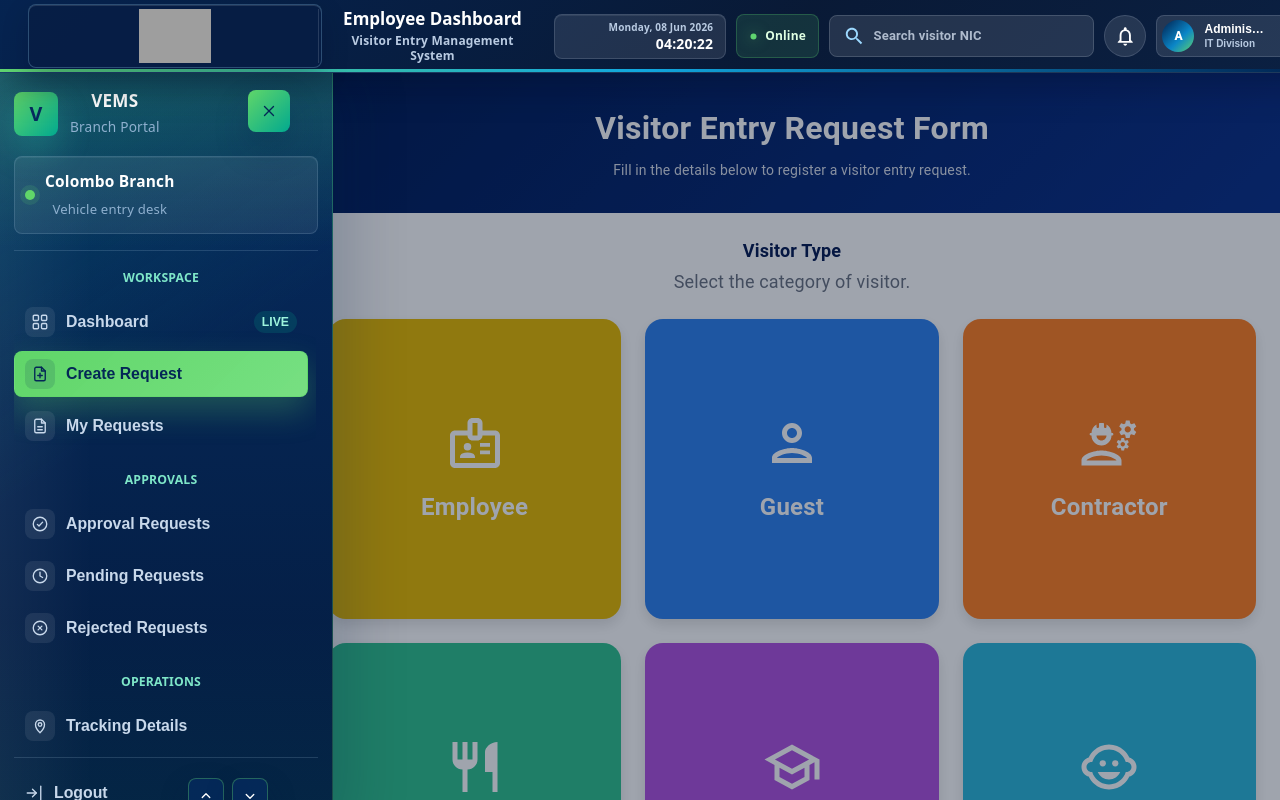
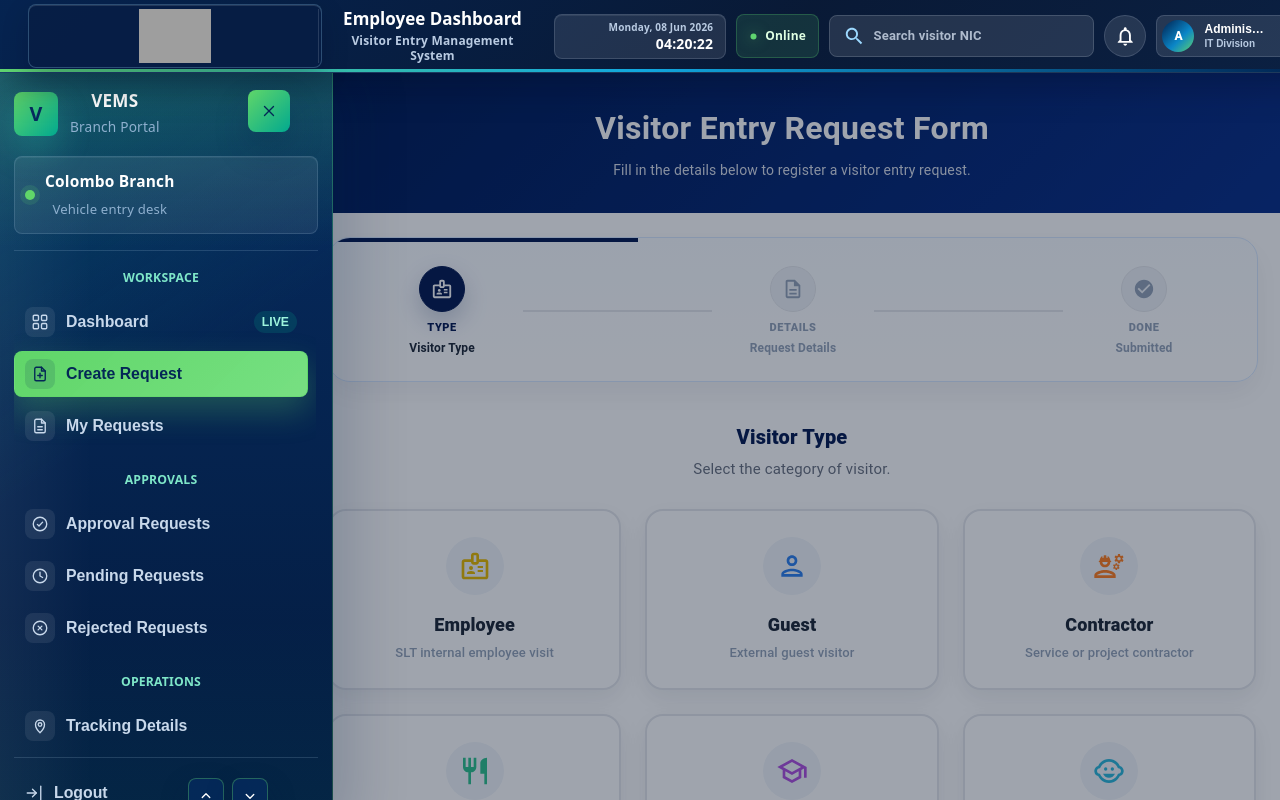
Before and after one commit to SLTVEMS/vems, a React (Vite) app in the folder frontend/: page / in a window 1280 px wide. Built offline with nearby package versions, Linux system fonts and the light colour scheme; grey boxes are pictures that could not be loaded.

Commit message:
add progress tracker and change the visitor type cards

```diff
--- /dev/null
+++ b/frontend/src/components/FormProgressTracker.jsx
@@ -0,0 +1,177 @@
+import { Box, Typography } from "@mui/material";
+
+import BadgeOutlinedIcon from "@mui/icons-material/BadgeOutlined";
+import DescriptionOutlinedIcon from "@mui/icons-material/DescriptionOutlined";
+import CheckCircleIcon from "@mui/icons-material/CheckCircle";
+
+const steps = [
+  {
+    label: "TYPE",
+    title: "Visitor Type",
+    icon: BadgeOutlinedIcon,
+  },
+  {
+    label: "DETAILS",
+    title: "Request Details",
+    icon: DescriptionOutlinedIcon,
+  },
+  {
+    label: "DONE",
+    title: "Submitted",
+    icon: CheckCircleIcon,
+  },
+];
+
+function FormProgressTracker({
+  activeStep = 0,
+  activeColor = "#071B52",
+}) {
+  return (
+    <Box
+      sx={{
+        width: "100%",
+        mb: 5,
+        borderRadius: "22px",
+        border: "1px solid #D7E8FF",
+        background:
+          "linear-gradient(180deg, #F8FBFF 0%, #FFFFFF 100%)",
+        boxShadow: "0 12px 30px rgba(15, 23, 42, 0.06)",
+        overflow: "hidden",
+      }}
+    >
+      <Box
+        sx={{
+          height: "4px",
+          width: `${((activeStep + 1) / steps.length) * 100}%`,
+          background: activeColor,
+          transition: "width 0.35s ease",
+        }}
+      />
+
+      <Box
+        sx={{
+          px: {
+            xs: 2,
+            md: 6,
+          },
+          py: 3,
+          display: "flex",
+          alignItems: "center",
+          justifyContent: "center",
+        }}
+      >
+        {steps.map((step, index) => {
+          const StepIcon = step.icon;
+
+          const isActive = index === activeStep;
+          const isCompleted = index < activeStep;
+
+          return (
+            <Box
+              key={step.label}
+              sx={{
+                display: "flex",
+                alignItems: "center",
+                flex:
+                  index === steps.length - 1
+                    ? "0 0 auto"
+                    : "1 1 auto",
+              }}
+            >
+              <Box
+                sx={{
+                  minWidth: {
+                    xs: 80,
+                    md: 130,
+                  },
+                  display: "flex",
+                  flexDirection: "column",
+                  alignItems: "center",
+                  textAlign: "center",
+                }}
+              >
+                <Box
+                  sx={{
+                    width: 44,
+                    height: 44,
+                    borderRadius: "50%",
+                    display: "flex",
+                    alignItems: "center",
+                    justifyContent: "center",
+                    background:
+                      isActive || isCompleted
+                        ? activeColor
+                        : "#EEF2F7",
+                    color:
+                      isActive || isCompleted
+                        ? "#FFFFFF"
+                        : "#94A3B8",
+                    border:
+                      isActive || isCompleted
+                        ? `1px solid ${activeColor}`
+                        : "1px solid #E5E7EB",
+                    boxShadow: isActive
+                      ? `0 10px 24px ${activeColor}35`
+                      : "none",
+                    transition: "all 0.25s ease",
+                  }}
+                >
+                  <StepIcon sx={{ fontSize: 22 }} />
+                </Box>
+
+                <Typography
+                  sx={{
+                    mt: 1,
+                    fontSize: "11px",
+                    fontWeight: 800,
+                    letterSpacing: "0.5px",
+                    color:
+                      isActive || isCompleted
+                        ? activeColor
+                        : "#94A3B8",
+                  }}
+                >
+                  {step.label}
+                </Typography>
+
+                <Typography
+                  sx={{
+                    mt: 0.3,
+                    fontSize: {
+                      xs: "11px",
+                      md: "12px",
+                    },
+                    fontWeight: 700,
+                    color: isActive ? "#1F2937" : "#94A3B8",
+                  }}
+                >
+                  {step.title}
+                </Typography>
+              </Box>
+
+              {index !== steps.length - 1 && (
+                <Box
+                  sx={{
+                    flex: 1,
+                    height: "2px",
+                    mx: {
+                      xs: 1,
+                      md: 2,
+                    },
+                    background:
+                      index < activeStep
+                        ? activeColor
+                        : "#E5E7EB",
+                    transition: "all 0.25s ease",
+                  }}
+                />
+              )}
+            </Box>
+          );
+        })}
+      </Box>
+    </Box>
+  );
+}
+
+export default FormProgressTracker;
--- a/frontend/src/components/VisitorTypeSection.jsx
+++ b/frontend/src/components/VisitorTypeSection.jsx
@@ -7,103 +7,205 @@ import RestaurantOutlinedIcon from "@mui/icons-material/RestaurantOutlined";
 import SchoolOutlinedIcon from "@mui/icons-material/SchoolOutlined";
 import ChildCareOutlinedIcon from "@mui/icons-material/ChildCareOutlined";
 import BadgeOutlinedIcon from "@mui/icons-material/BadgeOutlined";
+import CheckCircleIcon from "@mui/icons-material/CheckCircle";
 
 const visitorTypes = [
   {
     label: "Employee",
-    color: "#e7b900",
-    icon: <BadgeOutlinedIcon sx={{ fontSize: 60 }} />,
+    description: "SLT internal employee visit",
+    color: "#E7B900",
+    tint: "#FFF8D6",
+    icon: <BadgeOutlinedIcon />,
   },
   {
     label: "Guest",
+    description: "External guest visitor",
     color: "#2F80ED",
-    icon: <PersonOutlinedIcon sx={{ fontSize: 60 }} />,
+    tint: "#EFF6FF",
+    icon: <PersonOutlinedIcon />,
   },
   {
     label: "Contractor",
+    description: "Service or project contractor",
     color: "#FF7F22",
-    icon: <EngineeringOutlinedIcon sx={{ fontSize: 60 }} />,
+    tint: "#FFF3E8",
+    icon: <EngineeringOutlinedIcon />,
   },
   {
     label: "Canteen",
+    description: "Canteen related visitor",
     color: "#30C28E",
-    icon: <RestaurantOutlinedIcon sx={{ fontSize: 60 }} />,
+    tint: "#ECFDF5",
+    icon: <RestaurantOutlinedIcon />,
   },
   {
     label: "Trainee",
+    description: "Trainee visitor entry",
     color: "#AF52DE",
-    icon: <SchoolOutlinedIcon sx={{ fontSize: 60 }} />,
+    tint: "#F8EDFF",
+    icon: <SchoolOutlinedIcon />,
   },
   {
     label: "Emp. Child",
+    description: "Employee child entry request",
     color: "#2DB7D9",
-    icon: <ChildCareOutlinedIcon sx={{ fontSize: 60 }} />,
+    tint: "#ECFEFF",
+    icon: <ChildCareOutlinedIcon />,
   },
 ];
+
+const SectionWrapper = styled.div`
+  width: 100%;
+`;
 
 const CardContainer = styled.div`
   display: grid;
   grid-template-columns: repeat(3, minmax(280px, 1fr));
-  justify-content: center;
   gap: 24px;
-  margin-top: 24px;
+  margin-top: 28px;
   width: 100%;
 
   @media (max-width: 1200px) {
-    grid-template-columns: repeat(2, minmax(340px, 340px));
+    grid-template-columns: repeat(2, minmax(280px, 1fr));
   }
 
   @media (max-width: 768px) {
-    grid-template-columns: minmax(280px, 340px);
+    grid-template-columns: 1fr;
   }
 `;
 
-const TypeCard = styled.div`
-  height: 300px;
+const TypeCard = styled.button`
+  position: relative;
+  min-height: 175px;
   width: 100%;
+  padding: 26px 24px;
   border-radius: 18px;
+  overflow: hidden;
 
-  background: ${(props) => props.$bg};
+  border: 2px solid
+    ${(props) => (props.$active ? props.$color : "#E5E7EB")};
+
+  background: ${(props) => (props.$active ? props.$tint : "#FFFFFF")};
 
   display: flex;
   flex-direction: column;
   justify-content: center;
   align-items: center;
 
-  color: white;
   cursor: pointer;
+  outline: none;
+  text-align: center;
+
+  box-shadow: ${(props) =>
+    props.$active
+      ? `0 14px 30px ${props.$color}26`
+      : "0 8px 24px rgba(15, 23, 42, 0.08)"};
 
   transition: all 0.25s ease;
 
-  border: ${(props) =>
-    props.$active
-      ? "3px solid rgba(255,255,255,0.95)"
-      : "none"};
-
-  box-shadow: ${(props) =>
-    props.$active
-      ? "0px 10px 24px rgba(0,0,0,0.18)"
-      : "0px 6px 14px rgba(0,0,0,0.12)"};
+  &::after {
+    content: "";
+    position: absolute;
+    left: 50%;
+    bottom: 0;
+    width: ${(props) => (props.$active ? "100%" : "0")};
+    height: 4px;
+    background: ${(props) => props.$color};
+    transform: translateX(-50%);
+    border-radius: 999px 999px 0 0;
+    transition: width 0.35s ease;
+  }
 
   &:hover {
-    transform: translateY(-4px);
-    box-shadow: 0px 16px 30px rgba(0,0,0,0.18);
+    transform: translateY(-5px);
+    border-color: ${(props) => props.$color};
+    background: ${(props) => props.$tint};
+    box-shadow: 0 18px 36px rgba(15, 23, 42, 0.14);
+  }
+
+  &:hover::after {
+    width: 100%;
+  }
+
+  &:active {
+    transform: translateY(-2px) scale(0.99);
   }
 `;
 
-function VisitorTypeSection({ formik }) {
+const IconCircle = styled.div`
+  width: 58px;
+  height: 58px;
+  border-radius: 50%;
+
+  display: flex;
+  align-items: center;
+  justify-content: center;
+
+  background: ${(props) =>
+    props.$active ? props.$color : "#F1F5F9"};
+
+  color: ${(props) =>
+    props.$active ? "#FFFFFF" : props.$color};
+
+  transition: all 0.25s ease;
+
+  .MuiSvgIcon-root {
+    font-size: 32px;
+  }
+
+  ${TypeCard}:hover & {
+    background: ${(props) => props.$color};
+    color: #ffffff;
+    transform: scale(1.07);
+  }
+`;
+
+const CheckMark = styled.div`
+  position: absolute;
+  top: 14px;
+  right: 14px;
+  color: ${(props) => props.$color};
+  animation: popIn 0.25s ease;
+
+  .MuiSvgIcon-root {
+    font-size: 24px;
+  }
+
+  @keyframes popIn {
+    from {
+      opacity: 0;
+      transform: scale(0.6);
+    }
+
+    to {
+      opacity: 1;
+      transform: scale(1);
+    }
+  }
+`;
+
+function VisitorTypeSection({ formik, onAutoNext }) {
+  const handleVisitorSelect = (type) => {
+    formik.setFieldValue("visitorType", type.label);
+
+    setTimeout(() => {
+      onAutoNext();
+
+      window.scrollTo({
+        top: 250,
+        behavior: "smooth",
+      });
+    }, 350);
+  };
+
   return (
-    <Box
-      mb={6}
-      sx={{
-        width: "100%",
-      }}
-    >
+    <Box mb={6}>
+      <SectionWrapper>
         <Typography
           sx={{
-          fontWeight: 700,
-          fontSize: "18px",
-          color: "#071b52",
+            fontWeight: 800,
+            fontSize: "20px",
+            color: "#071B52",
             textAlign: "center",
           }}
         >
@@ -112,9 +214,9 @@ function VisitorTypeSection({ formik }) {
 
         <Typography
           sx={{
-          fontSize: "18px",
+            fontSize: "15px",
             color: "#6B7280",
-          mt: 0.5,
+            mt: 0.8,
             textAlign: "center",
           }}
         >
@@ -122,45 +224,58 @@ function VisitorTypeSection({ formik }) {
         </Typography>
 
         <CardContainer>
-        {visitorTypes.map((type) => (
+          {visitorTypes.map((type) => {
+            const isActive =
+              formik.values.visitorType === type.label;
+
+            return (
               <TypeCard
                 key={type.label}
-            $bg={type.color}
-            $active={
-              formik.values.visitorType === type.label
-            }
-            onClick={() =>
-              formik.setFieldValue(
-                "visitorType",
-                type.label
-              )
-            }
+                type="button"
+                $active={isActive}
+                $color={type.color}
+                $tint={type.tint}
+                onClick={() => handleVisitorSelect(type)}
               >
-            <Box
-              sx={{
-                display: "flex",
-                alignItems: "center",
-                justifyContent: "center",
-                color: "#fff",
-              }}
+                {isActive && (
+                  <CheckMark $color={type.color}>
+                    <CheckCircleIcon />
+                  </CheckMark>
+                )}
+
+                <IconCircle
+                  $active={isActive}
+                  $color={type.color}
                 >
                   {type.icon}
-            </Box>
+                </IconCircle>
 
                 <Typography
                   sx={{
                     mt: 2,
-                fontWeight: 700,
-                fontSize: "24px",
-                color: "#fff",
-                textAlign: "center",
+                    fontWeight: 800,
+                    fontSize: "18px",
+                    color: isActive ? type.color : "#1F2937",
                   }}
                 >
                   {type.label}
                 </Typography>
+
+                <Typography
+                  sx={{
+                    mt: 0.6,
+                    fontWeight: 500,
+                    fontSize: "13px",
+                    color: "#94A3B8",
+                  }}
+                >
+                  {type.description}
+                </Typography>
               </TypeCard>
-        ))}
+            );
+          })}
         </CardContainer>
+      </SectionWrapper>
     </Box>
   );
 }
--- a/frontend/src/pages/CreateRequestForm.jsx
+++ b/frontend/src/pages/CreateRequestForm.jsx
@@ -15,6 +15,7 @@ import VisitorTypeSection from "../components/VisitorTypeSection";
 import RequesterDetailsSection from "../components/RequesterDetailsSection";
 import VisitDetailsSection from "../components/VisitDetailsSection";
 import SupportingDocumentsSection from "../components/SupportingDocumentsSection";
+import FormProgressTracker from "../components/FormProgressTracker";
 
 const validationSchema = Yup.object({
   requestDate: Yup.string().required(),
@@ -278,6 +279,11 @@ function CreateRequestForm() {
               visitorTypeColors[
                 formik.values.visitorType
               ] || "#071B52";
+                const activeStep = requestSubmitted
+                  ? 2
+                  : showForm
+                  ? 1
+                  : 0;
 
             return (
               <Form>
@@ -289,68 +295,20 @@ function CreateRequestForm() {
                   margin: "0 auto",
                   boxSizing: "border-box",
                 }}
+
               >
+                <FormProgressTracker
+                  activeStep={activeStep}
+                  activeColor={selectedColor}
+                />
                {!showForm && (
               <>
                 <Box sx={{ mb: 6 }}>
-                  <VisitorTypeSection formik={formik} />
+                  <VisitorTypeSection
+                    formik={formik}
+                    onAutoNext={() => setShowForm(true)}
+                  />
                 </Box>
-
-                {formik.values.visitorType && (
-                  <Box
-                    sx={{
-                      display: "flex",
-                      justifyContent: "center",
-                      mb: 4,
-                    }}
-                  >
-                    <Button
-                      variant="contained"
-                      size="large"
-                      onClick={() => {
-                        window.scrollTo({
-                          top: 250,
-                          behavior: "smooth",
-                        });
-
-                        setTimeout(() => {
-                          setShowForm(true);
-                        }, 250);
-                      }}
-                      sx={{
-                        px: 7,
-                        py: 1.6,
-
-                        borderRadius: "18px",
-
-                        textTransform: "none",
-
-                        fontWeight: 700,
-                        fontSize: "15px",
-
-                        background:
-                          "linear-gradient(135deg,#021C54,#0A2F88)",
-
-                        boxShadow:
-                          "0px 10px 25px rgba(2,28,84,0.25)",
-
-                        transition: "all 0.25s ease",
-
-                        "&:hover": {
-                          transform: "translateY(-2px)",
-
-                          background:
-                            "linear-gradient(135deg,#021C54,#0A2F88)",
-
-                          boxShadow:
-                            "0px 15px 30px rgba(2,28,84,0.35)",
-                        },
-                      }}
-                    >
-                      Next
-                    </Button>
-                  </Box>
-                )}
               </>
             )}
 
```
Lines whose indentation alone changed are shown as unchanged.
